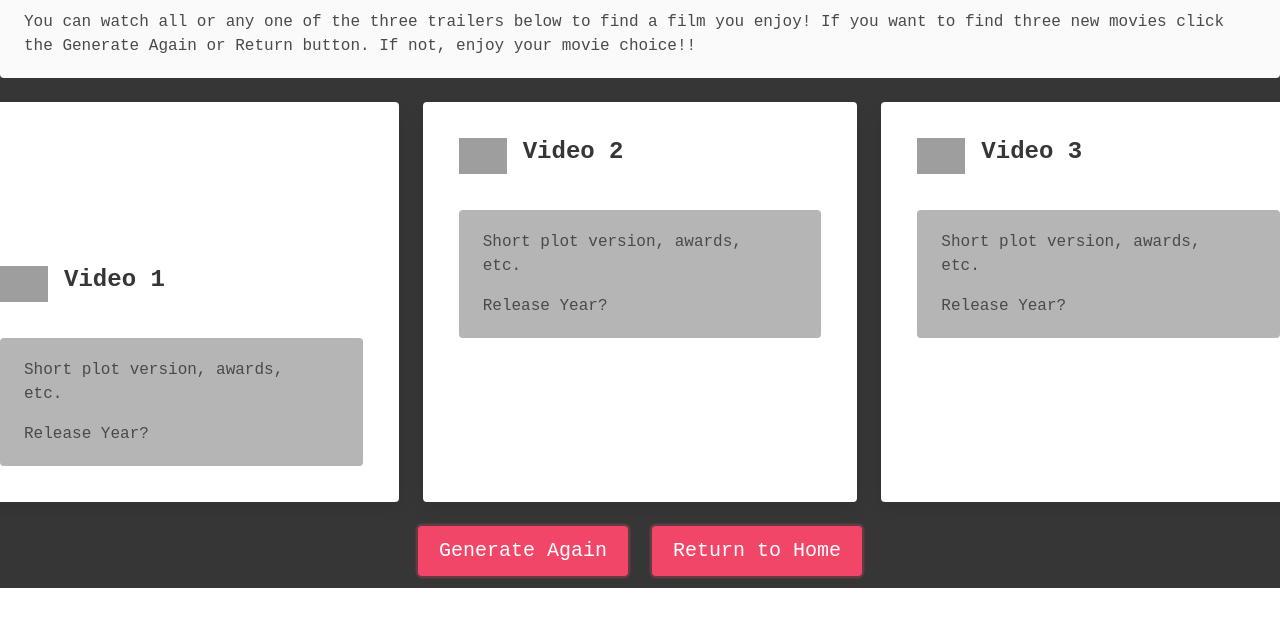
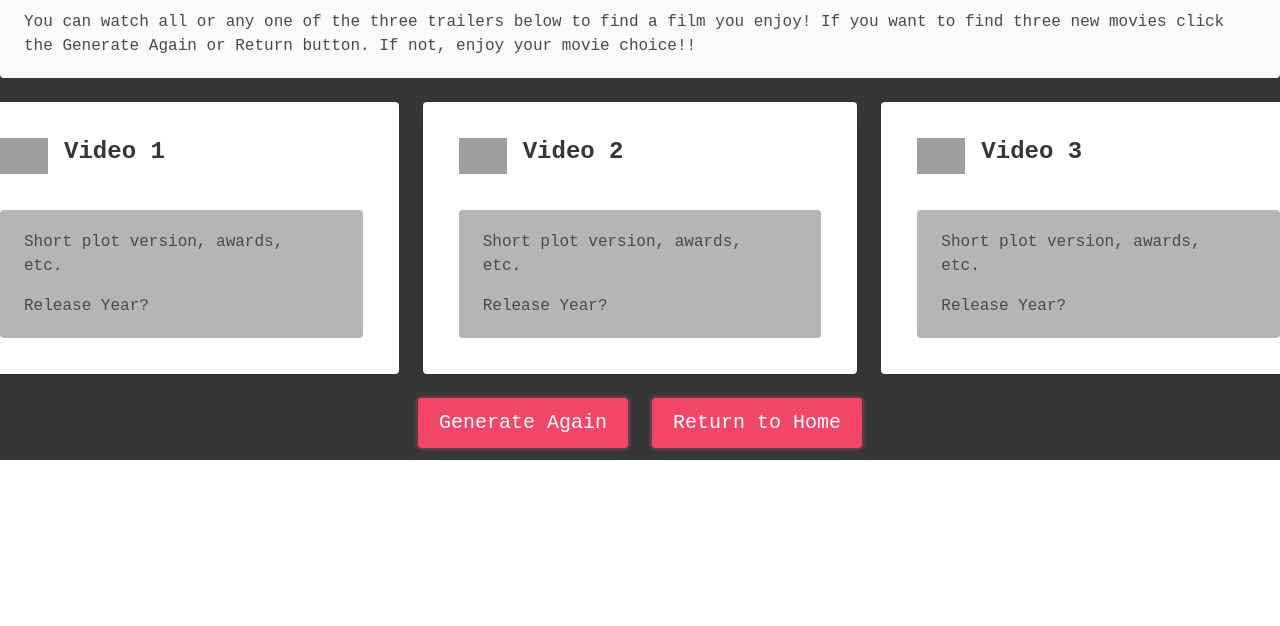
Before and after one commit to skullkid4200/Random-Similar-Movie-Generator, a plain HTML site: page results.html in a window 1280 px wide. Shown: the part 94-720 px from the top of the page. Drawn offline with nearby package versions, Linux system fonts and the light colour scheme; grey boxes are pictures that could not be loaded; a script that the page names is missing.

Commit message:
no changes

```diff
--- a/results.html
+++ b/results.html
@@ -21,7 +21,7 @@
     </header>
     <main class="columns block is-5 is-centered">
         <div class="card block column is-one-third m-3">
-            <div class="card-image image is-128x128" id="video-1">
+            <div class="card-image" id="video-1">
             </div>
             <div class="card-content">
                 <div class="media">
```
